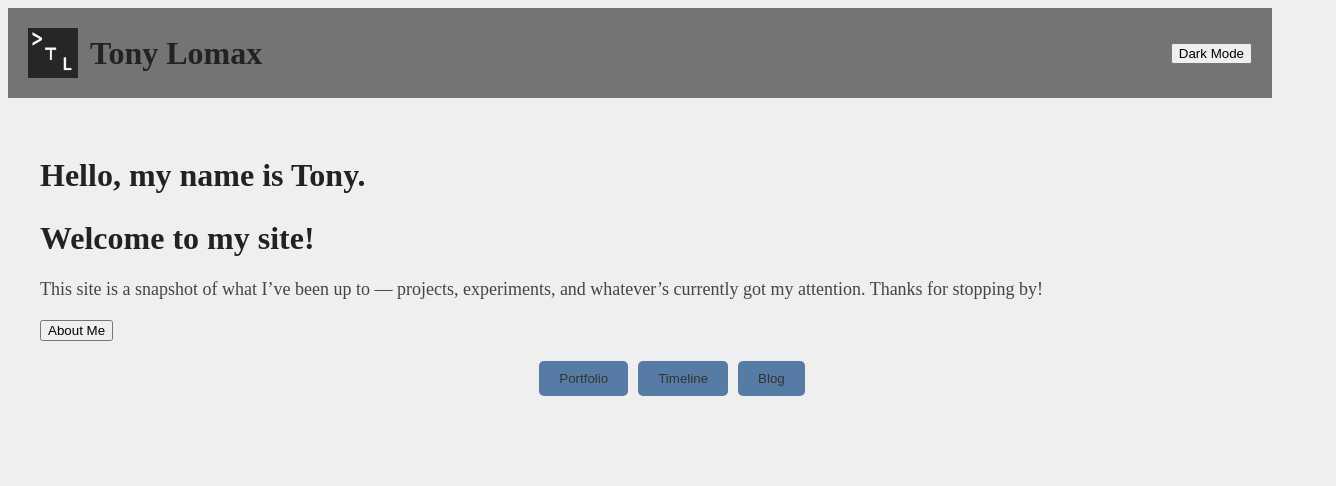
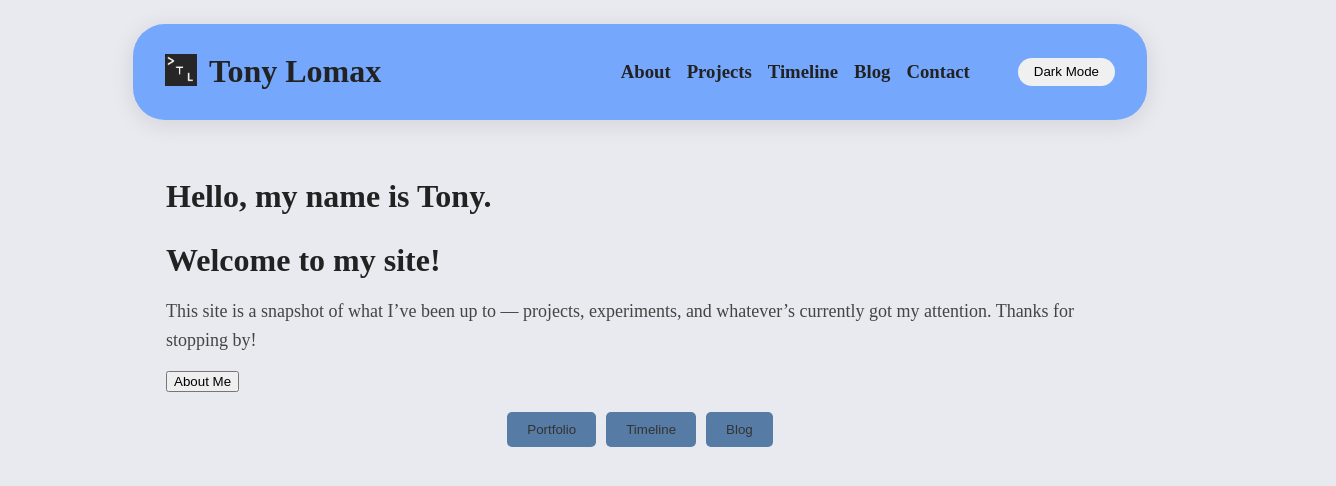
Before and after one commit to lomaxanthony/Portfolio, a React (Vite) app: page / in a window 1280 px wide. Shown: the top 486 px of the page, 1336 px wide, since content can reach past the window. Built offline with nearby package versions, Linux system fonts and the light colour scheme.

Commit message:
tinkered with the nav bar. Next step is to get those links working and to add a line of demarkation?

```diff
--- a/src/components/Header.jsx
+++ b/src/components/Header.jsx
@@ -9,25 +9,31 @@ function Header() {
     };
 
     return (
-        <header className="title">
-            <div className="header-content">
-                <a
-                  href="/"
-                  className="logo"
-                >
+        <header className="header-bar">
+            <div className="header-left">
+                <a href="/Portfolio/" className="logo">
                     <img
                         src="/Portfolio/favicon/android-chrome-192x192.png"
-                      width={40}
-                      height={40}
+                        width={32}
+                        height={32}
                         alt="terminalLogo"
                         className="terminalLogo"
                     />
                 </a>
-                <h1>Tony Lomax</h1>
+                <h1 className="siteName">Tony Lomax</h1>
             </div>
+            <div className="header-right">
+                <nav className="navButtons">
+                    <h3>About</h3>
+                    <h3>Projects</h3>
+                    <h3>Timeline</h3>
+                    <h3>Blog</h3>
+                    <h3>Contact</h3>
+                </nav>
                 <button onClick={toggleDarkMode} className="darkModeToggle">
                     {darkMode ? 'Light Mode' : 'Dark Mode'}
                 </button>
+            </div>
         </header>
     );
 }
--- a/src/data/timeline.js
+++ b/src/data/timeline.js
@@ -2,13 +2,13 @@ const timeline = [
     {
         year: '2024',
         title: 'Computer Science Graduate',
-        duration: '6 Month',
+        duration: '6 Months',
         details:
-            `After completing my Post-Bacc Computer Science degree in December, I started the next step of my career change by applying to a vareity of Software Developer and QA postings. Unfortunately, the tech job market has been unforgiving to an entry level applicant. I have widened my net, widining my focus to other roles in the technology industry. The lack of traction in my job search has been frustrating at times, but I have continued to improved my skills and knowledge. What I may lack in industry experience, I more than make up for it in curiosity, communication, and teamwork.`,
+            `After completing my Computer Science degree in December, I began the next phase of my career by applying to various Software Developer and QA roles. While the tech job market has been challenging for an entry-level applicant like myself, I have since expanded my search to include a broader range of technology positions. Although the job hunt has been frustrating at times, I’ve remained proactive by continuously sharpening my skills, learning new technologies, and contributing to personal projects. What I may lack in formal industry experience, I more than make up for with curiosity, strong communication, and a collaborative mindset. I’m eager to bring my dedication and adaptability to a team where I can grow and contribute meaningfully.`,
     },
     {
         year: 'Current',
-        title: 'Restaurant Manager',
+        title: 'Assistant General Manager',
         duration: '11 Years',
         details:
         `As a manager at Woodstock's Pizza Parlor, I oversee daily operations, ensuring a smooth and
@@ -26,20 +26,14 @@ const timeline = [
             `Graduated from Oregon State University's online Post-Baccalaureate computer science program with
             a 3.73 GPA. During the program I developed a strong foundation in software development, algorithms,
             data structures, and system design. Throughout my academic journey, I gained hands-on experience with
-            programming languages such as Python, JavaScript, and C++, and worked on projects that spanned various
-            domains, including web development, databases, and software engineering. My degree has equipped me with
+            programming languages such as Python, JavaScript, and C++. I’ve worked on projects both independently and in collaborative team settings, across domains including web development, systems programming, and application-level software engineering. My degree has equipped me with
             critical problem-solving skills, a solid understanding of computer systems, and the ability to adapt
             to new technologies in the ever-evolving field of computer science.`,
     },{
         year: '2014',
         title: `Bachelor's Degree in Humanities`,
         duration: '4 Years',
-        details: `I obtained my first Bachelor's degree in Humanities from Western Oregon University. My focus was
-        English and Communication. This degree provided me with a deep understanding of language, literature,
-        and human interaction, fostering critical thinking, effective communication, and analytical skills.
-        Through coursework in linguistics, writing, public speaking, and media analysis, I honed my ability to
-        convey complex ideas clearly and persuasively, a skillset that enhances my professional capabilities in
-        both technical and collaborative environments.`,
+        details: `I earned my first Bachelor's degree in Humanities from Western Oregon University, with a focus on English and Communication. This program developed my skills in language, literature, and human interaction, while sharpening my critical thinking, writing, and public speaking abilities. Through coursework in linguistics, media analysis, and communication, I learned to convey complex ideas clearly and persuasively — a strength that continues to support my work in both technical and collaborative environments.`,
     },
 ]
 
--- a/src/styles/styles.css
+++ b/src/styles/styles.css
@@ -5,7 +5,7 @@
 */
 /* Light Mode (Default) */
 :root {
-  --background-color: #efefef;
+  --background-color: #b3b4c747;
   --text-color: #333;
   --heading-color: #222;
   --link-color: #007bff;
@@ -61,7 +61,7 @@ a:hover {
   max-width: 1280px;
   margin: 0 auto;
   padding: 2rem;
-  width: 100%;
+  width: 75%;
 }
 
 /*
@@ -69,34 +69,45 @@ a:hover {
 *     header styling
 *
 */
-.title {
-  background-color: #747474; /* Dark background for contrast */
-  color: #fff; /* White text for readability */
-  padding: 20px; /* Add padding around the header */
+.header-bar {
+  position: sticky;
+  top: 1.5rem;
+  margin: 1.5rem auto 0 auto;
+  max-width: 950px;
   display: flex;
   align-items: center;
-  justify-content: space-between; /* Space out the logo and title */
+  justify-content: space-between;
+  background: #75a7fd;
+  border-radius: 2rem;
+  box-shadow: 0 4px 24px rgba(0,0,0,0.10);
+  padding: 0.5rem 2rem;
+  z-index: 1000;
 }
 
-.title h1 {
-  font-size: 2rem;
-  margin: 0;
+.header-left {
+  display: flex;
+  align-items: center;
+  gap: 0.75rem;
 }
 
-.logo img {
-  height: 50px;
-  width: auto;
+.header-right {
+  display: flex;
+  align-items: center;
+  gap: 1.5rem;
 }
 
-.header-content {
+.navButtons {
   display: flex;
-  align-items: center;
-  gap: 12px;
+  gap: 1rem;
 }
 
-.logo {
-  display: flex;
-  align-items: center;
+.darkModeToggle {
+  margin-left: 1.5rem;
+  padding: 0.4rem 1rem;
+  border-radius: 1rem;
+  border: none;
+  background: #f0f0f0;
+  cursor: pointer;
 }
 
 /*
```
Also changed, not shown: 5 other files (tests, documents, lock files or other folders). Lines whose indentation alone changed are shown as unchanged.
